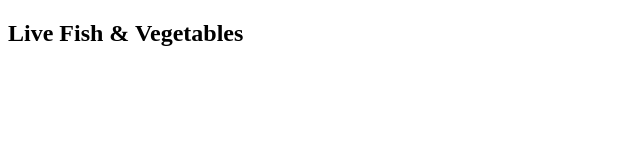
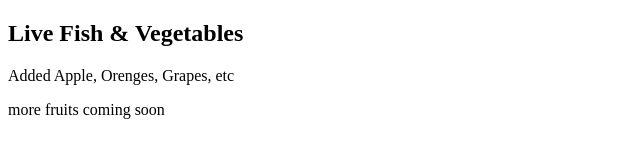
Before and after one commit to Faairuzz21/green-vegetable, a plain HTML site: page index.html in a window 1280 px wide. Shown: the whole page, without its empty margins (0-640 px from the left). Drawn offline with Linux system fonts and the light colour scheme.

Commit message:
added some vegetables

```diff
--- a/index.html
+++ b/index.html
@@ -8,5 +8,7 @@
 </head>
 <body>
     <h2>Live Fish & Vegetables</h2>
+    <p>Added Apple, Orenges, Grapes, etc</p>
+    <p>more fruits coming soon</p>
 </body>
 </html>
```
